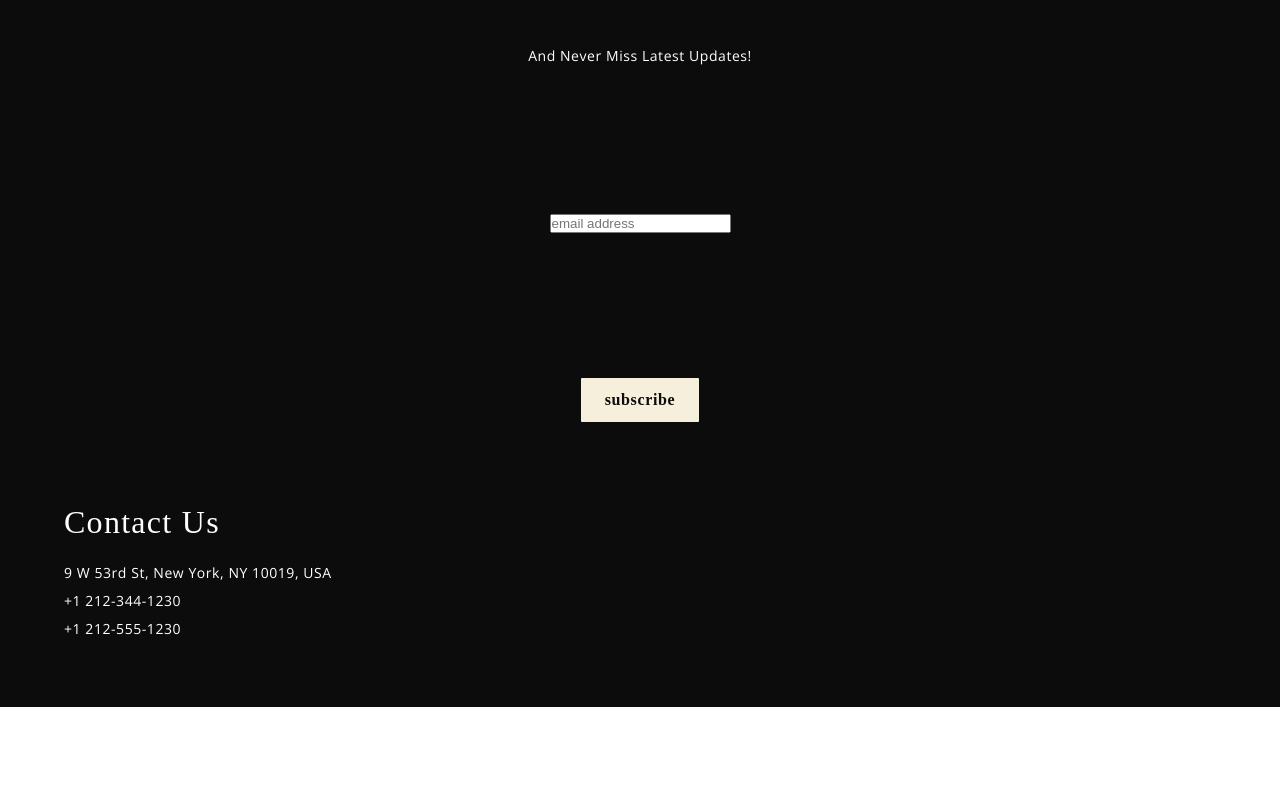
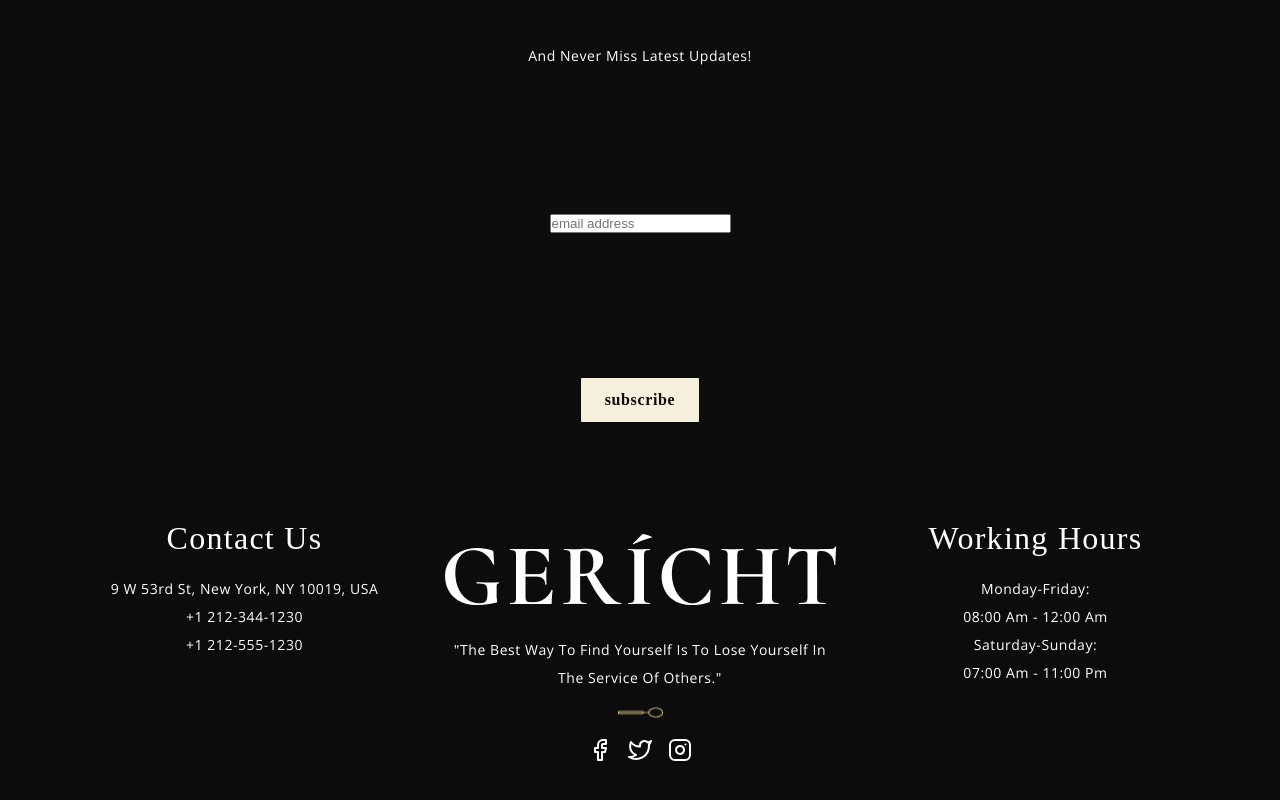
Before and after one commit to pm-moyanor/next_grill_restaurant, a Next.js app: page / in a window 1280 px wide. Shown: the part 10569-11369 px from the top of the page. Before the commit the page ends 11276 px from the top, so only its background shows below. Built offline with nearby package versions, Linux system fonts and the light colour scheme; a web font is replaced by a local one.

Commit message:
add footer

```diff
--- a/pages/components/Footer/Footer.jsx
+++ b/pages/components/Footer/Footer.jsx
@@ -13,13 +13,44 @@ const Footer = () => {
       <Newsletter />
 
       <div className={`${styles["app__footer-links"]}`}>
+
         <div className={`${styles["app__footer-links_contact"]}`}>
           <h1 className={`${styles["app__footer-headtext"]}`}>Contact Us</h1>
           <p className="p__opensans">9 W 53rd St, New York, NY 10019, USA</p>
           <p className="p__opensans">+1 212-344-1230</p>
           <p className="p__opensans">+1 212-555-1230</p>
+
+        </div>
+
+
+
+      <div className={`${styles["app__footer-links_logo"]}`}>
+        <img src="images/gericht.png" alt="footer_logo" />
+        <p className="p__opensans">
+          &quot;The best way to find yourself is to lose yourself in the service
+          of others.&quot;
+        </p>
+        <img
+          src='images/spoon.png'
+          className="spoon__img"
+          style={{ marginTop: 15 }}
+        />
+        <div className={`${styles["app__footer-links_icons"]}`}>
+          <FiFacebook />
+          <FiTwitter />
+          <FiInstagram />
         </div>
       </div>
+
+
+      <div className={`${styles["app__footer-links_work"]}`}>
+        <h1 className={`${styles["app__footer-headtext"]}`}>Working Hours</h1>
+        <p className="p__opensans">Monday-Friday:</p>
+        <p className="p__opensans">08:00 am - 12:00 am</p>
+        <p className="p__opensans">Saturday-Sunday:</p>
+        <p className="p__opensans">07:00 am - 11:00 pm</p>
+      </div>
+    </div>
     </div>
   );
 };
--- a/pages/components/Footer/Footer.module.css
+++ b/pages/components/Footer/Footer.module.css
@@ -34,3 +34,23 @@
     margin-top: 5rem;
     padding: 0 2rem;
 }
+
+.app__footer-links_contact,
+.app__footer-links_logo,
+.app__footer-links_work {
+    width: 100%;
+    flex: 1;
+    margin: 1rem;
+    text-align: center;
+}
+
+.app__footer-links_icons {
+    margin-top: 0.5rem;
+}
+
+.app__footer-links_icons svg {
+    color: var(--color-white);
+    margin: 0.5rem;
+    font-size: 24px;
+    cursor: pointer;
+}
```
